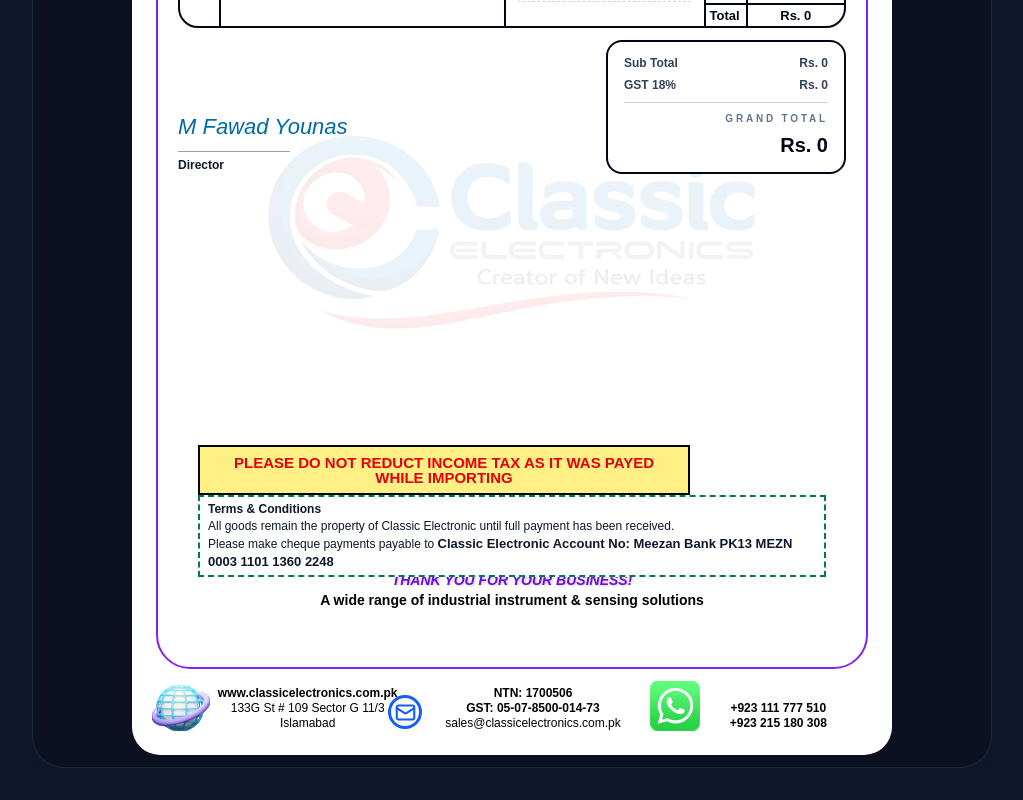
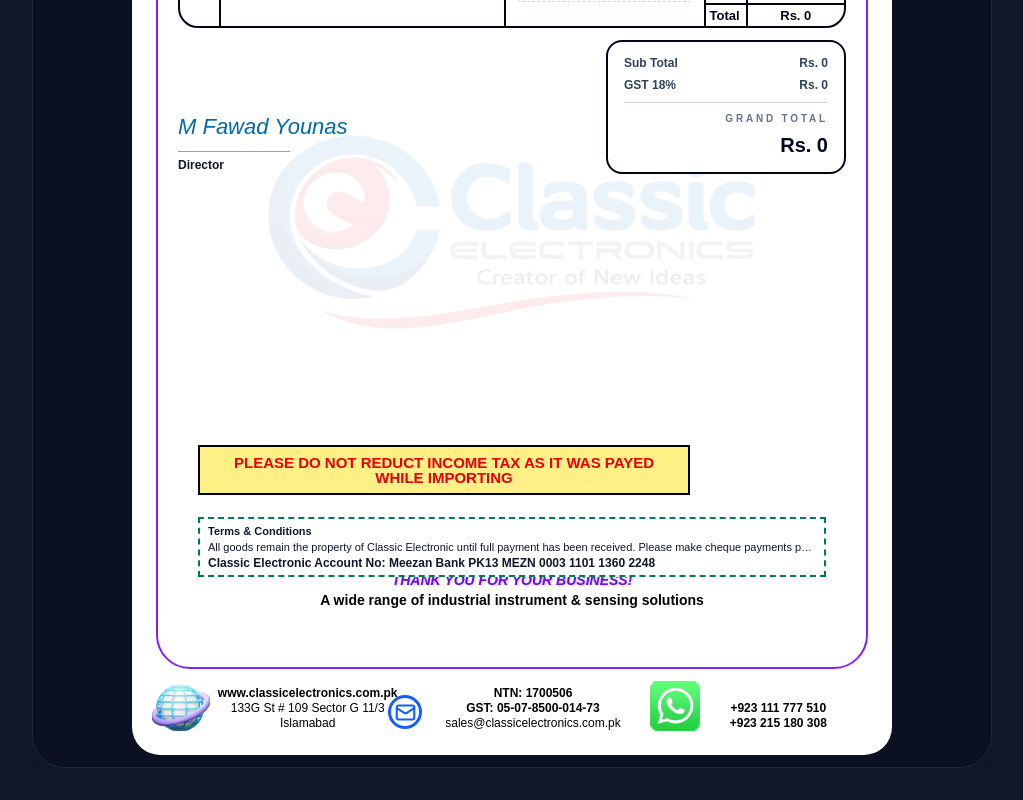
Before and after one commit to theclassictowers-arch/ClassicElectronics-Frontend, a Next.js app: page /admin/invoices in a window 1280 px wide. Shown: the part 3328-4128 px from the top of the page, without its empty margins (256-1279 px from the left). Built offline with nearby package versions, Linux system fonts and the light colour scheme; no server answers; sample sign-in values are in the browser's storage.

Commit message:
Save all sales documents and keep invoice totals on page

```diff
--- a/src/app/admin/invoices/components/StandardDocumentPreview.tsx
+++ b/src/app/admin/invoices/components/StandardDocumentPreview.tsx
@@ -241,14 +241,13 @@ export const StandardDocumentPreview = ({
             {form.thankYouNote || 'THANK YOU FOR YOUR BUSINESS!'}
           </div>
           {showInvoiceTerms ? (
-            <div className="absolute bottom-[40px] left-5 right-5 border-2 border-dashed border-emerald-700 bg-white px-2 py-1 text-[12px] leading-[17px]">
+            <div className="absolute bottom-[40px] left-5 right-5 border-2 border-dashed border-emerald-700 bg-white px-2 py-1 text-[11px] leading-[16px]">
               <div className="font-bold">Terms &amp; Conditions</div>
-              <div>All goods remain the property of Classic Electronic until full payment has been received.</div>
-              <div>
-                Please make cheque payments payable to{' '}
-                <span className="text-[13px] font-black">
-                  Classic Electronic Account No: Meezan Bank PK13 MEZN 0003 1101 1360 2248
-                </span>
+              <div className="truncate">
+                All goods remain the property of Classic Electronic until full payment has been received. Please make cheque payments payable to
+              </div>
+              <div className="truncate text-[12px] font-black">
+                Classic Electronic Account No: Meezan Bank PK13 MEZN 0003 1101 1360 2248
               </div>
             </div>
           ) : null}
--- a/src/app/admin/invoices/page.tsx
+++ b/src/app/admin/invoices/page.tsx
@@ -538,27 +538,25 @@ const SalesTaxInvoicePage = () => {
       return;
     }
 
-    if (activeDocumentType === 'quotation') {
+    const documentLabel = activeDocument.label.toLowerCase();
     const hasCustomer =
       form.companyName.trim() && (form.customerAddress1.trim() || form.location.trim());
     const hasProduct = items.some(
       (item) =>
-          item.productId.trim() &&
-          (item.productName.trim() || item.description.trim()) &&
+        (item.productId.trim() || item.productName.trim() || item.description.trim()) &&
         Number(item.quantity || 0) > 0
     );
 
     if (!hasCustomer) {
-        setSaveStatus('Please add customer name and location before saving quotation.');
-        alert('Please add customer details before saving quotation.');
+      setSaveStatus(`Please add customer name and location before saving ${documentLabel}.`);
+      alert(`Please add customer details before saving ${documentLabel}.`);
       return;
     }
 
     if (!hasProduct) {
-        setSaveStatus('Please select at least one product before saving quotation.');
-        alert('Please select at least one product before saving quotation.');
+      setSaveStatus(`Please select at least one product before saving ${documentLabel}.`);
+      alert(`Please select at least one product before saving ${documentLabel}.`);
       return;
-      }
     }
 
     setIsSavingDocument(true);
@@ -577,7 +575,9 @@ const SalesTaxInvoicePage = () => {
 
       setSavedDocumentId(savedDocument._id);
       setForm({ ...createInvoiceForm(), ...(savedDocument.form as InvoiceForm) });
-      setSaveStatus(`${activeDocument.label} saved to backend.`);
+      setSaveStatus(`${activeDocument.label} saved to backend and history.`);
+      setHistoryDocumentType(activeDocumentType);
+      await loadHistory(activeDocumentType, historySearch, historySortBy, historySortOrder);
       await loadCustomers();
     } catch (error) {
       console.error('Failed to save document', error);
--- a/src/app/admin/invoices/pdfGenerator.ts
+++ b/src/app/admin/invoices/pdfGenerator.ts
@@ -973,18 +973,23 @@ export const downloadInvoicePdf = async ({
           pdf.setFontSize(7.5);
           pdf.text('Terms & Conditions', contentLeftX + 2, termsBoxY + 3.8);
           pdf.setFont('helvetica', 'normal');
-          pdf.setFontSize(7);
+          pdf.setFontSize(6.8);
           pdf.text(
-            'All goods remain the property of Classic Electronic until full payment has been received.',
+            fitPdfText(
+              'All goods remain the property of Classic Electronic until full payment has been received. Please make cheque payments payable to',
+              contentRightX - contentLeftX - 4
+            ),
             contentLeftX + 2,
             termsBoxY + 7.5
           );
-          pdf.text('Please make cheque payments payable to', contentLeftX + 2, termsBoxY + 11.2);
           pdf.setFont('helvetica', 'bold');
           pdf.setFontSize(7.4);
           pdf.text(
-            'Classic Electronic  Account No: Meezan Bank PK13 MEZN 0003 1101 1360 2248',
-            contentLeftX + 73,
+            fitPdfText(
+              'Classic Electronic Account No: Meezan Bank PK13 MEZN 0003 1101 1360 2248',
+              contentRightX - contentLeftX - 4
+            ),
+            contentLeftX + 2,
             termsBoxY + 11.2
           );
         }
@@ -999,6 +1004,7 @@ export const downloadInvoicePdf = async ({
       pdf.setTextColor(...primaryTextColor);
       let standardRowsOnPage = 0;
       const standardLineHeight = 2.95;
+      const standardMaxRowHeight = hasInvoiceNoticeBlocks ? 34 : 42;
 
       for (const [index, item] of items.entries()) {
         const nameLines = item.productName
@@ -1021,7 +1027,7 @@ export const downloadInvoicePdf = async ({
         const imageHeight = itemImage ? 14 : 0;
         const maxRowHeight = bodyContentBottomY - cursorY - 2;
         const rowHeight = Math.min(
-          Math.max(28, maxRowHeight),
+          Math.max(24, Math.min(maxRowHeight, standardMaxRowHeight)),
           Math.max(24, Math.max(descriptionHeight, remarksHeight + imageHeight + (itemImage ? 2 : 0)) + 3)
         );
 
@@ -1035,7 +1041,7 @@ export const downloadInvoicePdf = async ({
         }
 
         const finalRowHeight = Math.min(
-          Math.max(24, bodyContentBottomY - cursorY - 2),
+          Math.max(24, Math.min(bodyContentBottomY - cursorY - 2, standardMaxRowHeight)),
           Math.max(24, Math.max(descriptionHeight, remarksHeight + imageHeight + (itemImage ? 2 : 0)) + 3)
         );
         const maxDescriptionLines = Math.max(1, Math.floor((finalRowHeight - 4.8) / standardLineHeight));
```
Lines whose indentation alone changed are shown as unchanged.
